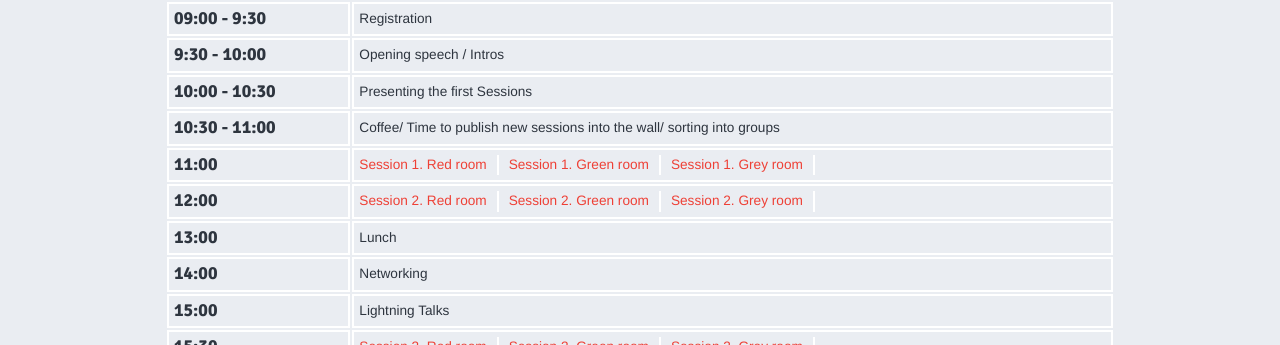
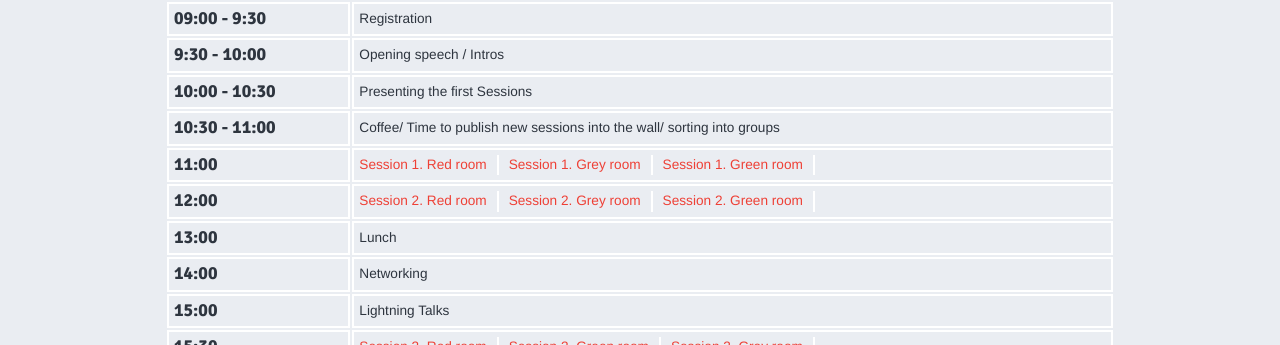
Before and after one commit to poplus/home-poplus, a Jekyll site: the page built from popluscon_sessions.html, in a window 1280 px wide and 900 px high. Shown: the part 376-721 px from the top of the window. Built offline with Jekyll 4.4.1, drawn with Linux system fonts in a browser that asks for light colours; nearby versions of some CDN libraries; library files that are not in the unit come from our copies; Markdown is read by kramdown in place of the engine named in the settings.

```diff
--- a/popluscon_sessions.html
+++ b/popluscon_sessions.html
@@ -40,8 +40,8 @@ title: PoplusCon Session FAQ
     <td>
       <ul>
         <li><a href="https://docs.google.com/a/votainteligente.cl/document/d/1bn6ROajUNvG59POS-nREQI0cDNxSmMAvRLufoEjHbAo/edit">Session 1. Red room</a></li>
-        <li><a href="https://docs.google.com/a/votainteligente.cl/document/d/1ijpJ_AJNKFzAf-IDBMZ-2KdebmqmhM-2xU3SupZk5J0/edit">Session 1. Green room</a></li>
-        <li><a href="https://docs.google.com/a/votainteligente.cl/document/d/1T5j_j93tsmtoe3rQ63dXGZ-g5QFKBXGrYWtfcLKXwmo/edit">Session 1. Grey room</a></li>
+        <li><a href="https://docs.google.com/a/votainteligente.cl/document/d/1ijpJ_AJNKFzAf-IDBMZ-2KdebmqmhM-2xU3SupZk5J0/edit">Session 1. Grey room</a></li>
+        <li><a href="https://docs.google.com/a/votainteligente.cl/document/d/1T5j_j93tsmtoe3rQ63dXGZ-g5QFKBXGrYWtfcLKXwmo/edit">Session 1. Green room</a></li>
       </ul>
     </td>
   </tr>
@@ -50,8 +50,8 @@ title: PoplusCon Session FAQ
     <td>
       <ul>
         <li><a href="https://docs.google.com/a/votainteligente.cl/document/d/1tLktEuUig6AuXmJAWjD_F5rx7Ih0nVNmPUqDr43vaxw/edit">Session 2. Red room</a></li>
-        <li><a href="https://docs.google.com/a/votainteligente.cl/document/d/1CIUX0O8r-MHLmKY-kBC9nyaJZiNaFEPwBYSkAsZNi10/edit">Session 2. Green room</a></li>
-        <li><a href="https://docs.google.com/a/votainteligente.cl/document/d/1fVk2zq7NZ1sk0BwsG2GWKC3FPlkYOYk_lKg6lNhybMk/edit">Session 2. Grey room</a></li>
+        <li><a href="https://docs.google.com/a/votainteligente.cl/document/d/1CIUX0O8r-MHLmKY-kBC9nyaJZiNaFEPwBYSkAsZNi10/edit">Session 2. Grey room</a></li>
+        <li><a href="https://docs.google.com/a/votainteligente.cl/document/d/1fVk2zq7NZ1sk0BwsG2GWKC3FPlkYOYk_lKg6lNhybMk/edit">Session 2. Green room</a></li>
       </ul>
     </td>
 
```
